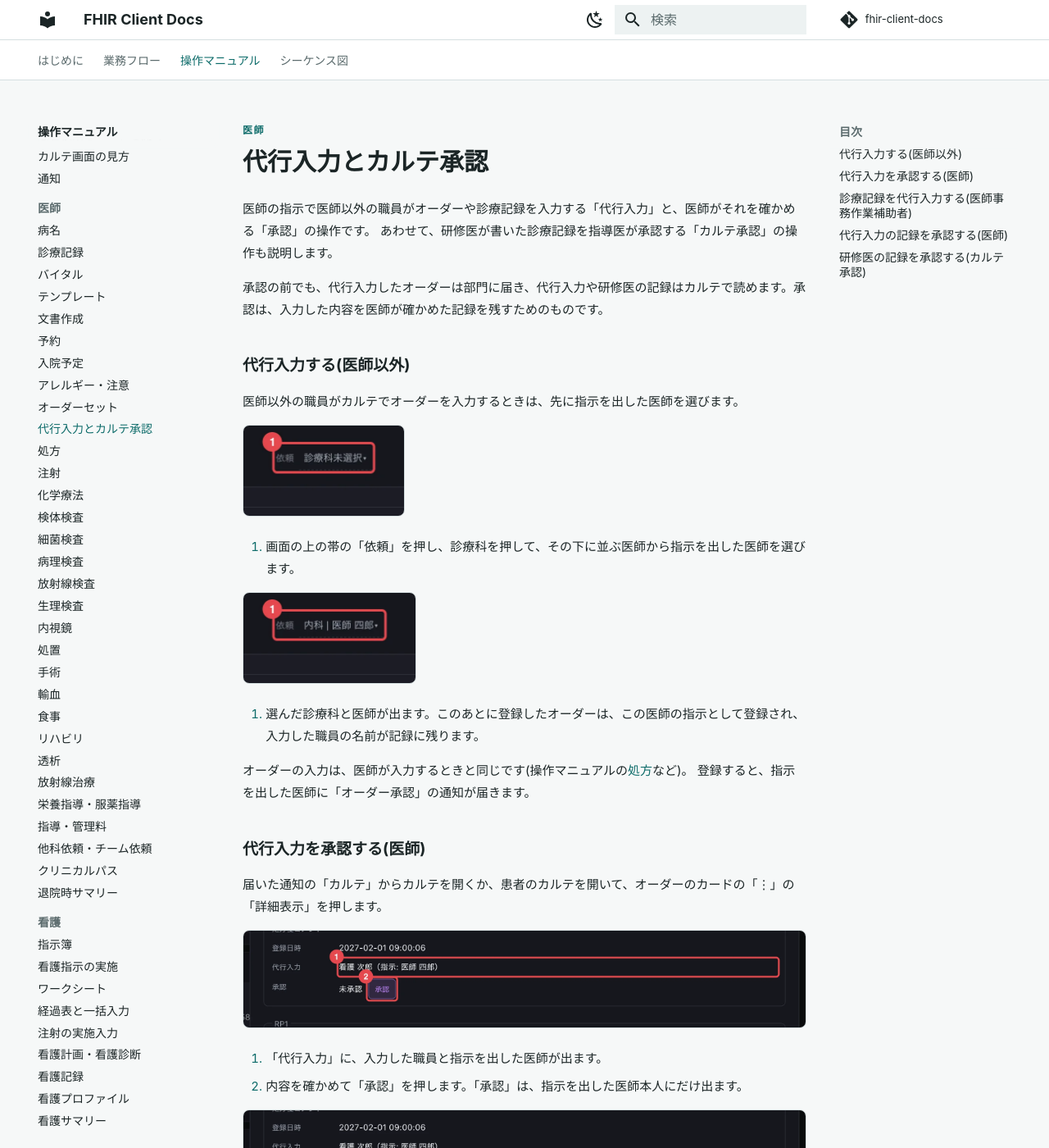
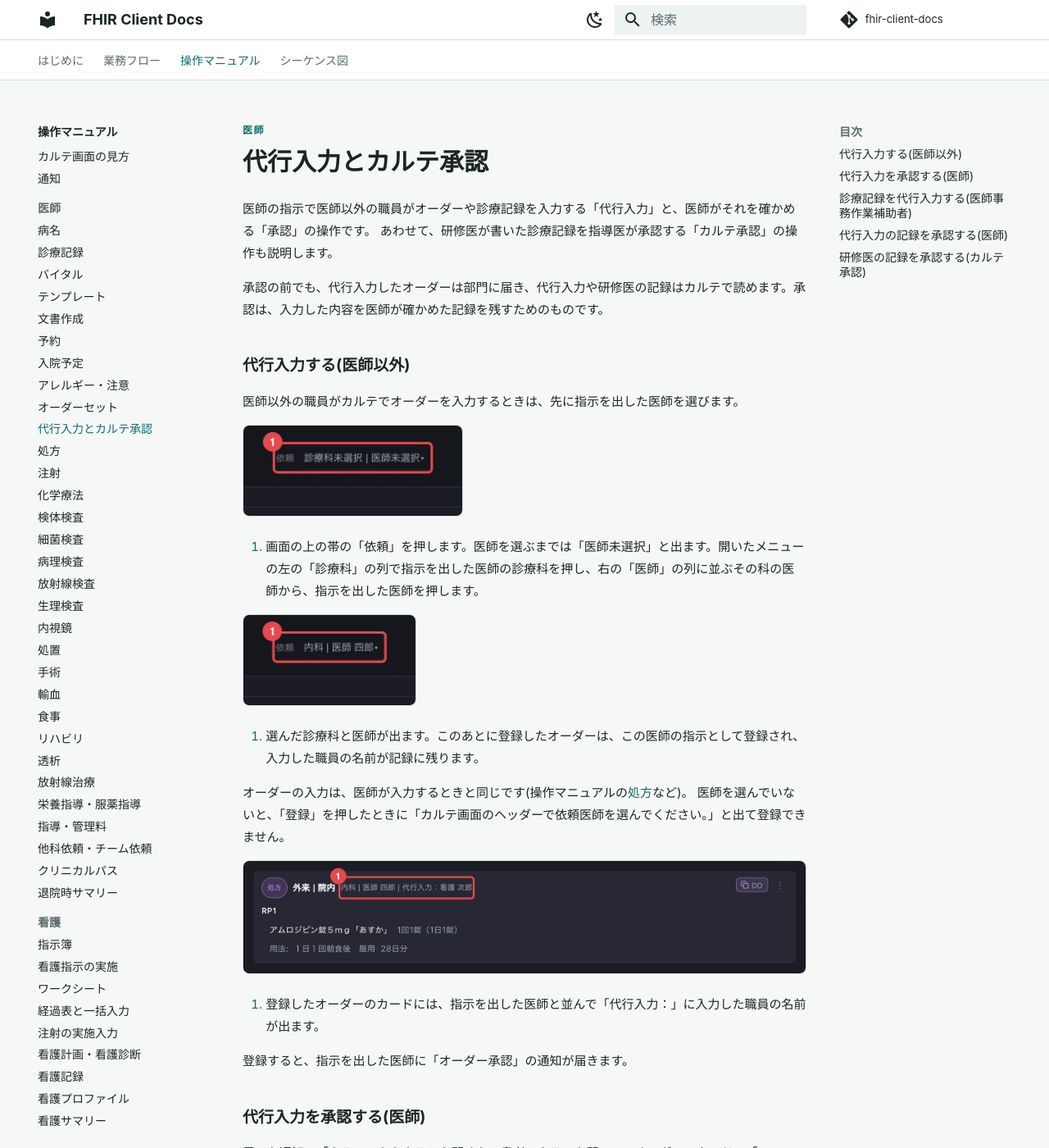
Before and after one commit to ysnr-dev/fhir-client-docs, an MkDocs documentation site: the page built from docs/manual/proxy-countersign.md, in a window 1280 px wide and 1400 px high. Shown: the whole window at 82% size. Built offline with MkDocs 1.6.1 and Material for MkDocs 9.7.7, drawn with Linux system fonts in a browser that asks for light colours; some web fonts are replaced; comment, search, counter and statistics services are not loaded; some of the changed text lies outside the part shown.

Commit message:
docs: 依頼医師の選択と代行入力者の表示を操作マニュアルに反映

```diff
--- a/docs/manual/proxy-countersign.md
+++ b/docs/manual/proxy-countersign.md
@@ -9,27 +9,33 @@
 
 医師以外の職員がカルテでオーダーを入力するときは、先に指示を出した医師を選びます。
 
-![依頼(未選択)](img/proxy-countersign/01-context.webp){ .screen width="198" }
+![依頼(未選択)](img/proxy-countersign/01-context.webp){ .screen width="269" }
 
-1. 画面の上の帯の「依頼」を押し、診療科を押して、その下に並ぶ医師から指示を出した医師を選びます。
+1. 画面の上の帯の「依頼」を押します。医師を選ぶまでは「医師未選択」と出ます。開いたメニューの左の「診療科」の列で指示を出した医師の診療科を押し、右の「医師」の列に並ぶその科の医師から、指示を出した医師を押します。
 
 ![依頼(選択後)](img/proxy-countersign/02-context-set.webp){ .screen width="212" }
 
 1. 選んだ診療科と医師が出ます。このあとに登録したオーダーは、この医師の指示として登録され、入力した職員の名前が記録に残ります。
 
 オーダーの入力は、医師が入力するときと同じです(操作マニュアルの[処方](prescription.md)など)。
+医師を選んでいないと、「登録」を押したときに「カルテ画面のヘッダーで依頼医師を選んでください。」と出て登録できません。
+
+![代行入力のオーダー](img/proxy-countersign/03-proxy-order.webp){ .screen width="841" }
+
+1. 登録したオーダーのカードには、指示を出した医師と並んで「代行入力：」に入力した職員の名前が出ます。
+
 登録すると、指示を出した医師に「オーダー承認」の通知が届きます。
 
 ## 代行入力を承認する(医師)
 
 届いた通知の「カルテ」からカルテを開くか、患者のカルテを開いて、オーダーのカードの「⋮」の「詳細表示」を押します。
 
-![承認前](img/proxy-countersign/03-approve.webp){ .screen width="943" }
+![承認前](img/proxy-countersign/04-approve.webp){ .screen width="943" }
 
 1. 「代行入力」に、入力した職員と指示を出した医師が出ます。
 2. 内容を確かめて「承認」を押します。「承認」は、指示を出した医師本人にだけ出ます。
 
-![承認後](img/proxy-countersign/04-approved.webp){ .screen width="943" }
+![承認後](img/proxy-countersign/05-approved.webp){ .screen width="943" }
 
 1. 「承認」に、承認した医師と日時が出ます。
 
@@ -43,16 +49,16 @@
 先に、オーダーの代行入力と同じく画面の上の帯の「依頼」で指示を出した医師を選びます。選んでいないと登録できません。
 記録の書き方は、医師が書くときと同じです(操作マニュアルの[診療記録](clinical-note.md))。
 
-![代行入力の記録](img/proxy-countersign/05-proxy-note.webp){ .screen width="841" }
+![代行入力の記録](img/proxy-countersign/06-proxy-note.webp){ .screen width="841" }
 
 1. 「確定」で登録すると「承認待ち」が付き、指示を出した医師に「カルテ承認」の通知が届きます。
-2. 記録は、選んだ医師の記録になります。
+2. 記録は、選んだ医師の記録になります。「代行入力：」に入力した職員の名前が出ます。
 
 ## 代行入力の記録を承認する(医師)
 
 届いた通知の「カルテ」からカルテを開くか、患者のカルテを開いて、記録のカードの「⋮」の「詳細表示」を押します。
 
-![代行入力の記録の承認](img/proxy-countersign/06-proxy-note-approve.webp){ .screen width="924" }
+![代行入力の記録の承認](img/proxy-countersign/07-proxy-note-approve.webp){ .screen width="924" }
 
 1. 「入力者」に、入力した職員と指示を出した医師が出ます。
 2. 内容を確かめて「承認」を押します。「承認」は、指示を出した医師本人にだけ出ます。承認すると「確定者」と「承認者」に医師の名前が出て、カードは「承認済」になります。
@@ -67,13 +73,13 @@
 研修医が診療記録を「確定」で登録すると、カードに「承認待ち」が付き、指導医に「カルテ承認」の通知が届きます。
 どの指導医が承認するかは、施設で決めた指導医のグループで決まり、グループの指導医なら誰でも承認できます。
 
-![研修医の記録](img/proxy-countersign/07-resident-note.webp){ .screen width="841" }
+![研修医の記録](img/proxy-countersign/08-resident-note.webp){ .screen width="841" }
 
 1. 承認されるまで「承認待ち」が付きます。承認されると「承認済」になります。
 
 指導医は、ヘッダーの「診療業務」から「カルテ承認」を開きます。
 
-![カルテ承認](img/proxy-countersign/08-list.webp){ .screen }
+![カルテ承認](img/proxy-countersign/09-list.webp){ .screen }
 
 1. 「状態」「種別」「研修医」で絞り込みます。初めは未承認の記録とオーダーがすべて並びます。
 2. 記録は「開く」で、その場で内容を確かめます。
@@ -81,7 +87,7 @@
 
 研修医が出したオーダーは、行の「承認」で承認します。
 
-![カウンターサイン](img/proxy-countersign/09-countersign.webp){ .screen width="924" }
+![カウンターサイン](img/proxy-countersign/10-countersign.webp){ .screen width="924" }
 
 1. 内容を確かめて「承認」を押します。
 2. 書き直しが要るときは「差戻し」を押し、理由を入れます。記録は下書きに戻り、研修医に「カルテ差戻し」の通知が届きます。研修医が直して確定し直すと、また承認待ちになります。
```
Also changed, not shown: CLAUDE.md (+1 -0 lines), docs/manual/nursing-orders.md (+1 -1 lines), docs/manual/img/proxy-countersign/01-context.webp, docs/manual/img/proxy-countersign/03-proxy-order.webp (added), docs/manual/img/proxy-countersign/04-approve.webp (renamed from docs/manual/img/proxy-countersign/03-approve.webp), docs/manual/img/proxy-countersign/05-approved.webp (renamed from docs/manual/img/proxy-countersign/04-approved.webp), docs/manual/img/proxy-countersign/05-proxy-note.webp (deleted), docs/manual/img/proxy-countersign/06-proxy-note.webp (added), docs/manual/img/proxy-countersign/07-proxy-note-approve.webp (renamed from docs/manual/img/proxy-countersign/06-proxy-note-approve.webp), docs/manual/img/proxy-countersign/08-list.webp (deleted), docs/manual/img/proxy-countersign/08-resident-note.webp (renamed from docs/manual/img/proxy-countersign/07-resident-note.webp), docs/manual/img/proxy-countersign/09-list.webp (added), docs/manual/img/proxy-countersign/10-countersign.webp (renamed from docs/manual/img/proxy-countersign/09-countersign.webp), 1 other file.
